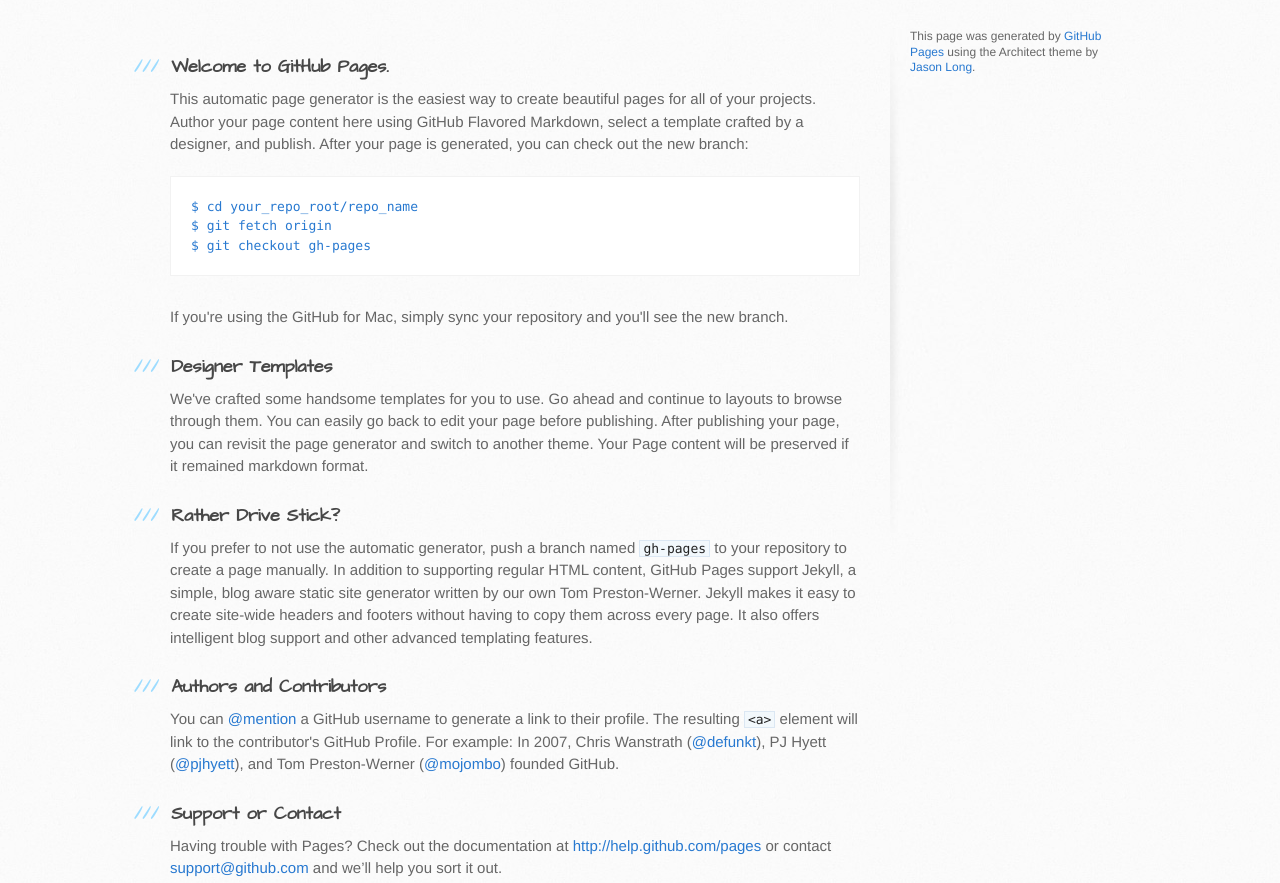
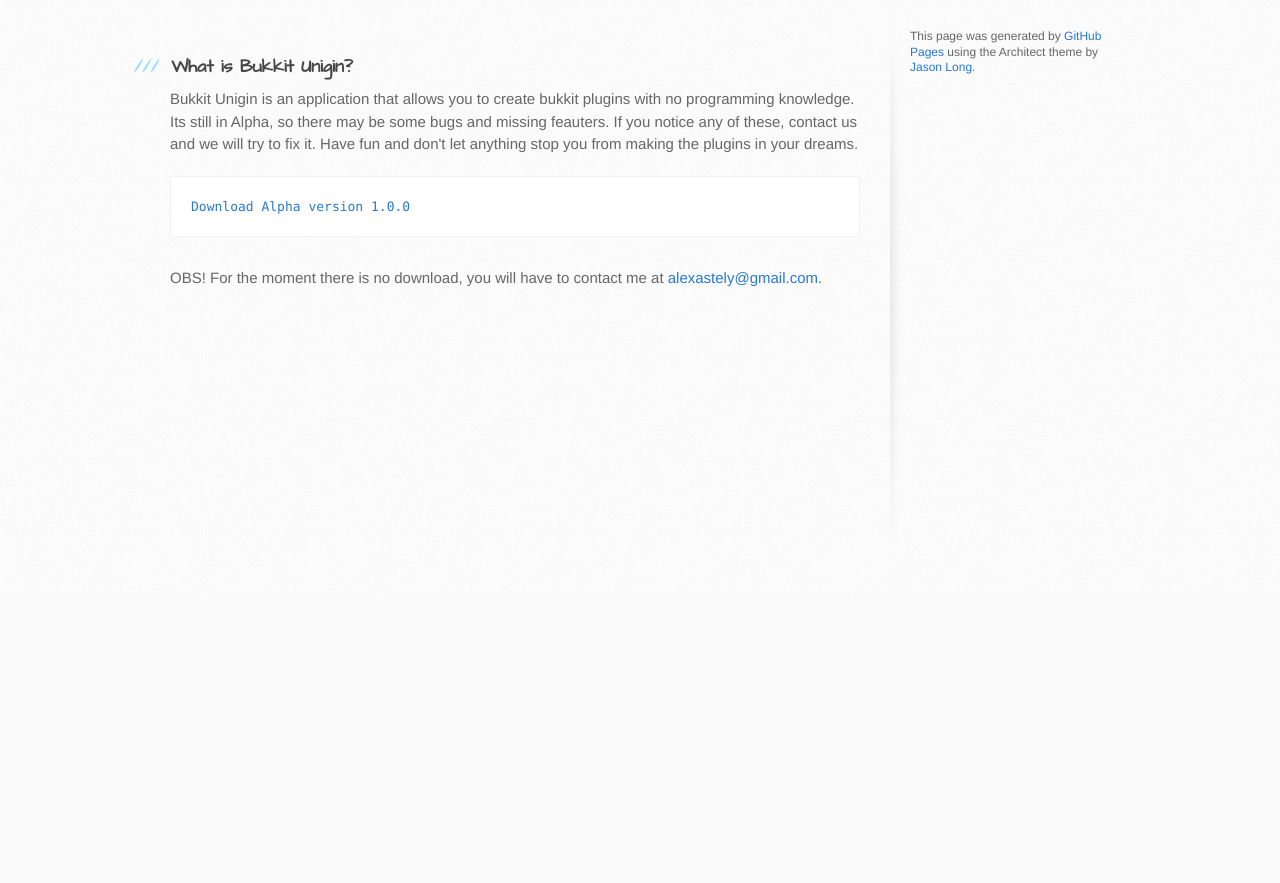
Before and after one commit to unigin/unigin.github.io, a plain HTML site: page index.html in a window 1280 px wide. Shown: the part 203-1086 px from the top of the page. After the commit the page ends 800 px from the top, so only its background shows below. Drawn offline with Linux system fonts and the light colour scheme.

Commit message:
Update index.html

```diff
--- a/index.html
+++ b/index.html
@@ -29,37 +29,14 @@
       <div class="inner clearfix">
         <section id="main-content">
           <h3>
-<a name="welcome-to-github-pages" class="anchor" href="#welcome-to-github-pages"><span class="octicon octicon-link"></span></a>Welcome to GitHub Pages.</h3>
+<a name="welcome-to-github-pages" class="anchor" href="#welcome-to-github-pages"><span class="octicon octicon-link"></span></a>What is Bukkit Unigin?</h3>
 
-<p>This automatic page generator is the easiest way to create beautiful pages for all of your projects. Author your page content here using GitHub Flavored Markdown, select a template crafted by a designer, and publish. After your page is generated, you can check out the new branch:</p>
+<p>Bukkit Unigin is an application that allows you to create bukkit plugins with no programming knowledge. Its still in Alpha, so there may be some bugs and missing feauters. If you notice any of these, contact us and we will try to fix it. Have fun and don't let anything stop you from making the plugins in your dreams.</p>
 
-<pre><code>$ cd your_repo_root/repo_name
-$ git fetch origin
-$ git checkout gh-pages
-</code></pre>
+<pre><a href="#"><code>Download Alpha</code> version 1.0.0</a></pre>
 
-<p>If you're using the GitHub for Mac, simply sync your repository and you'll see the new branch.</p>
-
-<h3>
-<a name="designer-templates" class="anchor" href="#designer-templates"><span class="octicon octicon-link"></span></a>Designer Templates</h3>
-
-<p>We've crafted some handsome templates for you to use. Go ahead and continue to layouts to browse through them. You can easily go back to edit your page before publishing. After publishing your page, you can revisit the page generator and switch to another theme. Your Page content will be preserved if it remained markdown format.</p>
-
-<h3>
-<a name="rather-drive-stick" class="anchor" href="#rather-drive-stick"><span class="octicon octicon-link"></span></a>Rather Drive Stick?</h3>
-
-<p>If you prefer to not use the automatic generator, push a branch named <code>gh-pages</code> to your repository to create a page manually. In addition to supporting regular HTML content, GitHub Pages support Jekyll, a simple, blog aware static site generator written by our own Tom Preston-Werner. Jekyll makes it easy to create site-wide headers and footers without having to copy them across every page. It also offers intelligent blog support and other advanced templating features.</p>
-
-<h3>
-<a name="authors-and-contributors" class="anchor" href="#authors-and-contributors"><span class="octicon octicon-link"></span></a>Authors and Contributors</h3>
-
-<p>You can <a href="https://github.com/blog/821" class="user-mention">@mention</a> a GitHub username to generate a link to their profile. The resulting <code>&lt;a&gt;</code> element will link to the contributor's GitHub Profile. For example: In 2007, Chris Wanstrath (<a href="https://github.com/defunkt" class="user-mention">@defunkt</a>), PJ Hyett (<a href="https://github.com/pjhyett" class="user-mention">@pjhyett</a>), and Tom Preston-Werner (<a href="https://github.com/mojombo" class="user-mention">@mojombo</a>) founded GitHub.</p>
-
-<h3>
-<a name="support-or-contact" class="anchor" href="#support-or-contact"><span class="octicon octicon-link"></span></a>Support or Contact</h3>
-
-<p>Having trouble with Pages? Check out the documentation at <a href="http://help.github.com/pages">http://help.github.com/pages</a> or contact <a href="mailto:support@github.com">support@github.com</a> and we’ll help you sort it out.</p>
-        </section>
+<p>OBS! For the moment there is no download, you will have to contact me at <a href="mailto:alexastely@gmail.com">alexastely@gmail.com</a>.</p>
+ </section>
 
         <aside id="sidebar">
 
```
